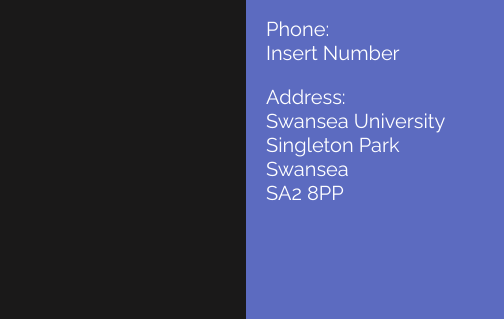
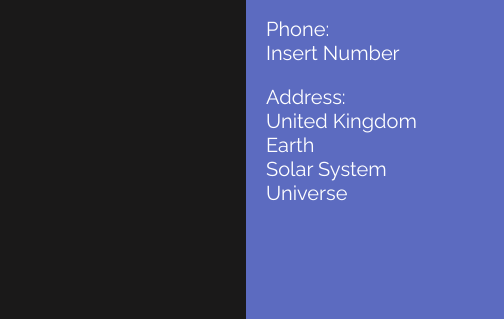
Before and after one commit to ds902022/website, a plain HTML site: page contact.html in a window 1280 px wide. Shown: the part 412-731 px from the top of the page, 0-504 px from the left. Drawn offline with Linux system fonts and the light colour scheme; grey boxes are pictures that could not be loaded.

Commit message:
Contact change

```diff
--- a/contact.html
+++ b/contact.html
@@ -65,13 +65,13 @@
                             <a href="tel:fakenumber">Insert Number</a>
                         </p>
                         <p class="contact">Address:<br>
-                        <a href="https://www.google.co.uk/maps/search/Swansea+University+Singleton+Park+Swansea+SA2+8PP/@51.6089584,-3.9841709,15.25z" target="_blank" rel="noopener">
-                            Swansea University<br>Singleton Park<br>Swansea<br>SA2 8PP</a>
+                        <a href="https://www.google.co.uk/maps/place/United+Kingdom/@46.3583229,-5.3480342,4z/data=!3m1!4b1!4m5!3m4!1s0x25a3b1142c791a9:0xc4f8a0433288257a!8m2!3d55.378051!4d-3.435973" target="_blank" rel="noopener">
+                            United Kingdom<br>Earth<br>Solar System<br>Universe</a>
                         </p>
                     </div>
                     <div id="google-maps">
                         <!--next line generated by google maps for embedded map https://www.google.co.uk/maps/-->
-                        <iframe src="https://www.google.com/maps/embed?pb=!1m16!1m12!1m3!1d8334.218138187194!2d-3.984170905773771!3d51.608958411405894!2m3!1f0!2f0!3f0!3m2!1i1024!2i768!4f13.1!2m1!1sSwansea+University+Singleton+Park+Swansea+SA2+8PP!5e0!3m2!1sen!2suk!4v1519943937296"
+                        <iframe src="https://www.google.com/maps/embed?pb=!1m18!1m12!1m3!1d22557144.339698132!2d-5.348034228005248!3d46.35832285214943!2m3!1f0!2f0!3f0!3m2!1i1024!2i768!4f13.1!3m3!1m2!1s0x25a3b1142c791a9%3A0xc4f8a0433288257a!2sUnited+Kingdom!5e0!3m2!1sen!2suk!4v1534691269695"
                         width="100%" height="600" frameborder="0" style="border:0; border-radius: 10px" allowfullscreen></iframe>
                     </div>
                 </div>
```
